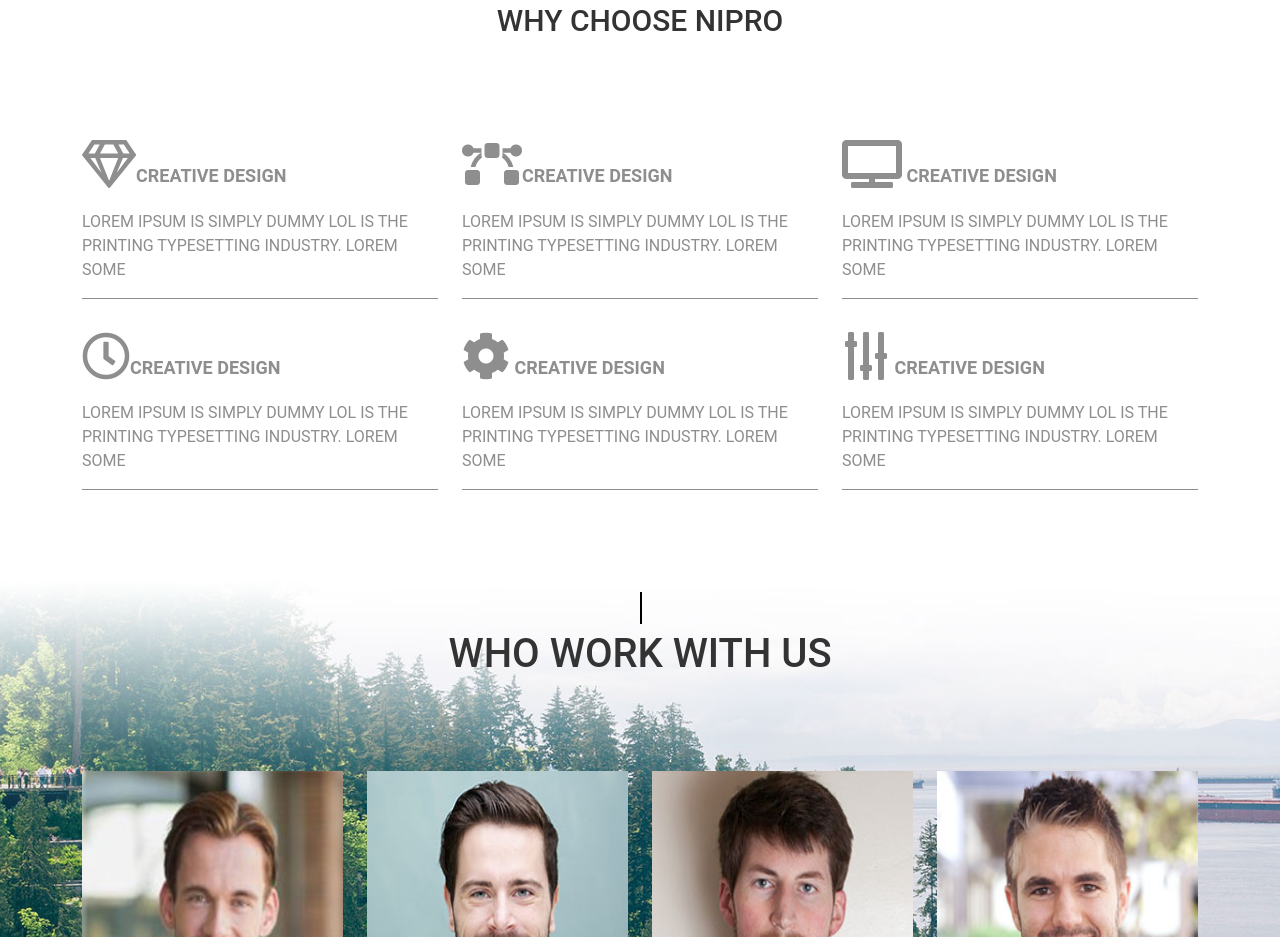
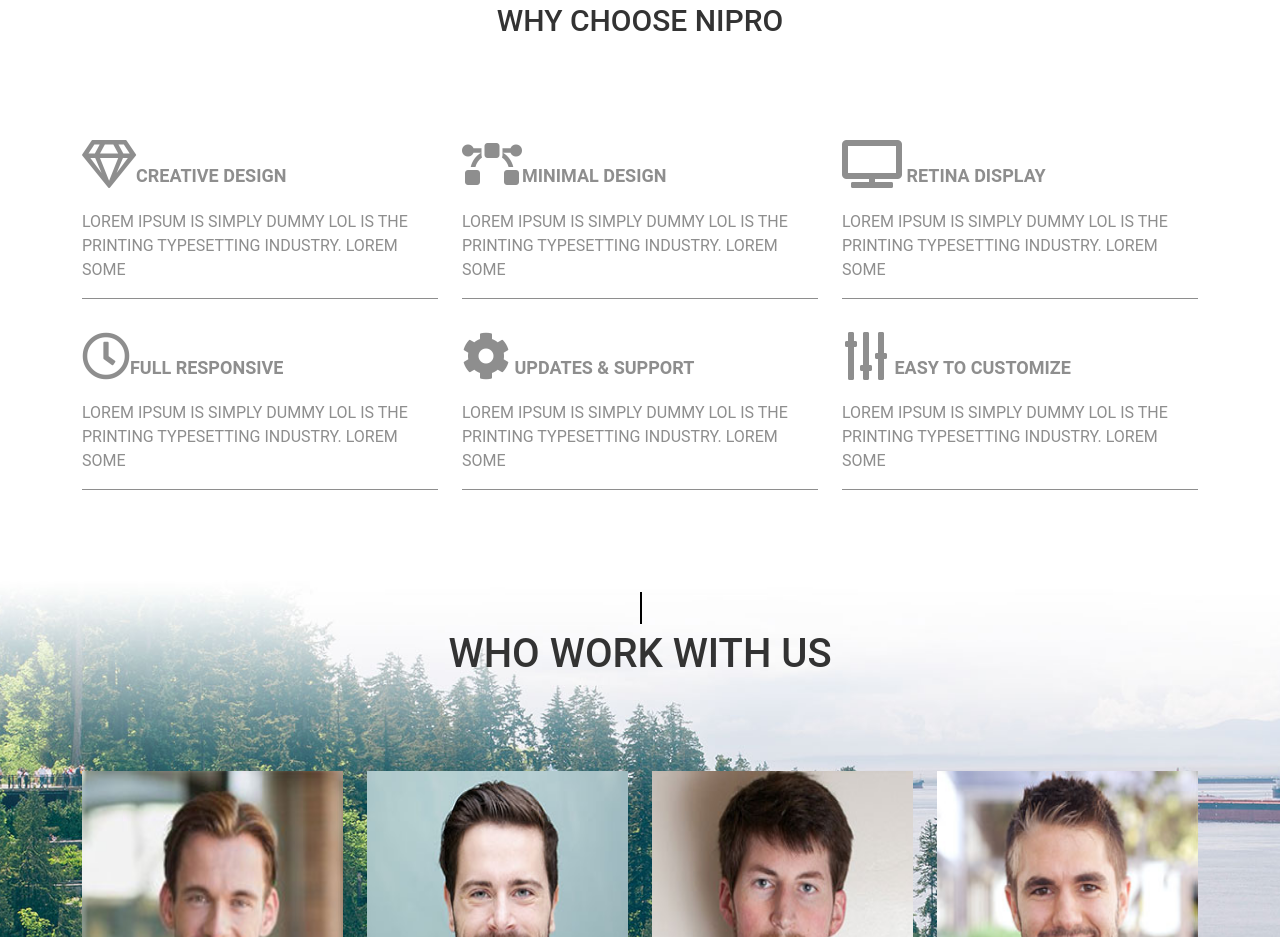
Before and after one commit to tanzirrahmanrifat/Nipro, a plain HTML site: page index.html in a window 1280 px wide. Shown: the part 3144-4081 px from the top of the page. Drawn offline with Linux system fonts and the light colour scheme.

Commit message:
Add files via upload

```diff
--- a/index.html
+++ b/index.html
@@ -11,7 +11,24 @@
     <link rel="stylesheet" href="css/bootstrap.css">
     <link rel="stylesheet" href="css/style.css">
     <link rel="stylesheet" href="css/media.css">
-
+    <!-- favicon  -->
+    <link rel="apple-touch-icon" sizes="57x57" class="rounded-circle" href="components/fav/apple-icon-114x114.png">
+    <link rel="apple-touch-icon" sizes="60x60" class="rounded-circle" href="components/fav/apple-icon-60x60.png">
+    <link rel="apple-touch-icon" sizes="72x72" class="rounded-circle" href="components/fav/apple-icon-72x72.png">
+    <link rel="apple-touch-icon" sizes="76x76" class="rounded-circle" href="components/fav/apple-icon-76x76.png">
+    <link rel="apple-touch-icon" sizes="114x114" class="rounded-circle" href="components/fav/apple-icon-114x114.png">
+    <link rel="apple-touch-icon" sizes="120x120" class="rounded-circle" href="components/fav/apple-icon-120x120.png">
+    <link rel="apple-touch-icon" sizes="144x144" class="rounded-circle" href="components/fav/android-icon-192x192.png">
+    <link rel="apple-touch-icon" sizes="152x152" class="rounded-circle" href="components/fav/android-icon-72x72.png">
+    <link rel="apple-touch-icon" sizes="180x180" class="rounded-circle" href="components/fav/android-icon-36x36.png">
+    <link rel="icon" type="image/png" sizes="192x192"  class="rounded-circle" href="components/fav/android-icon-192x192.png">
+    <link rel="icon" type="image/png" sizes="32x32" class="rounded-circle" href="components/fav/favicon-32x32.png">
+    <link rel="icon" type="image/png" sizes="96x96" class="rounded-circle" href="components/fav/favicon-96x96.png">
+    <link rel="icon" type="image/png" sizes="16x16" class="rounded-circle" href="components/fav/favicon-16x16.png">
+    <link rel="manifest" class="rounded-circle" href="components/fav/manifest.json">
+    <meta name="msapplication-TileColor" content="#ffffff">
+    <meta name="msapplication-TileImage" content="/ms-icon-144x144.png">
+    <meta name="theme-color" content="#ffffff">
     <!-- tittle  -->
     <title>Nipro</title>
 </head>
@@ -400,31 +417,31 @@
       </div>
       <div class="col-lg-4 col-md-4 col-sm-6">
         <div class="creative">
-          <h2><span><i class="fas fa-bezier-curve"></i></span>Creative Design </h2>
+          <h2><span><i class="fas fa-bezier-curve"></i></span>Minimal Design </h2>
         <p>Lorem Ipsum is simply dummy lol Is the printing typesetting industry. Lorem some </p>
         </div>
       </div>
       <div class="col-lg-4 col-md-4 col-sm-6">
         <div class="creative">
-          <h2><span><i class="fas fa-tv"></i></span> Creative Design </h2>
+          <h2><span><i class="fas fa-tv"></i></span> Retina  Display </h2>
         <p>Lorem Ipsum is simply dummy lol Is the printing typesetting industry. Lorem some </p>
         </div>
       </div>
       <div class="col-lg-4 col-md-4 col-sm-6">
         <div class="creative">
-          <h2><span><i class="far fa-clock"></i></span>Creative Design </h2>
+          <h2><span><i class="far fa-clock"></i></span>Full Responsive</h2>
         <p>Lorem Ipsum is simply dummy lol Is the printing typesetting industry. Lorem some </p>
         </div>
       </div>
       <div class="col-lg-4 col-md-4 col-sm-6">
         <div class="creative">
-          <h2><span><i class="fas fa-cog"></i></span> Creative Design </h2>
+          <h2><span><i class="fas fa-cog"></i></span> Updates & Support </h2>
         <p>Lorem Ipsum is simply dummy lol Is the printing typesetting industry. Lorem some </p>
         </div>
       </div>
       <div class="col-lg-4 col-md-4 col-sm-6">
         <div class="creative">
-          <h2><span><i class="fas fa-sliders-h fa-rotate-90"></i></span> Creative Design </h2>
+          <h2><span><i class="fas fa-sliders-h fa-rotate-90"></i></span> Easy to Customize </h2>
         <p>Lorem Ipsum is simply dummy lol Is the printing typesetting industry. Lorem some </p>
         </div>
       </div>
```
